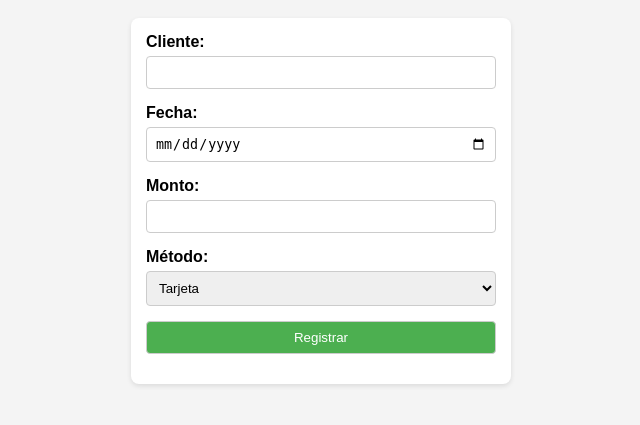
After one commit to AynorEL/SistemaWebHotel, a PHP site: page /crearpago.php in a window 1280 px wide. The commit adds this page. Shown: the top 425 px of the page, without its empty margins (319-959 px from the left). Run offline with PHP 8.4, Linux system fonts and the light colour scheme; a stand-in replaces the project's code that opens the database connection.

Commit message:
visualicacion de pagos

```diff
--- a/app/parciales/barra_lateral.php
+++ b/app/parciales/barra_lateral.php
@@ -25,8 +25,8 @@
         <i class="fas fa-money-check-alt"></i> Pagos
     </a>
     <div id="pagosSubmenu" class="collapse ps-3">
-        <a href="../pagos/listado.php" class="text-white d-block py-2 ajax-link">Listado de Pagos</a>
-        <a href="../pagos/nuevo.php" class="text-white d-block py-2 ajax-link">Añadir Pago</a>
+        <a href="/SistemaWebHotel/app/vistas/pagos/index.php" class="text-white d-block py-2 ajax-link">Listado de Pagos</a>
+        <a href="/SistemaWebHotel/app/vistas/pagos/crearpago.php" class="text-white d-block py-2 ajax-link">Añadir Pago</a>
     </div>
 
     <!-- Submenú de Usuarios -->
--- /dev/null
+++ b/app/vistas/pagos/crearpago.php
@@ -0,0 +1,70 @@
+<!DOCTYPE html>
+<html lang="es">
+<head>
+    <meta charset="UTF-8">
+    <meta name="viewport" content="width=device-width, initial-scale=1.0">
+    <title>Registrar Pago</title>
+    <style>
+        body {
+            font-family: Arial, sans-serif;
+            background-color: #f4f4f4;
+            padding: 10px;
+        }
+        .form-container {
+            background-color: #fff;
+            padding: 15px;
+            border-radius: 8px;
+            box-shadow: 0 2px 5px rgba(0, 0, 0, 0.1);
+            max-width: 350px;
+            margin: auto;
+        }
+        label {
+            display: block;
+            margin-bottom: 5px;
+            font-weight: bold;
+        }
+        input[type="text"], input[type="number"], input[type="date"], select, input[type="submit"] {
+            width: 100%;
+            padding: 8px;
+            margin-bottom: 15px;
+            border: 1px solid #ccc;
+            border-radius: 4px;
+            box-sizing: border-box;
+        }
+        input[type="submit"] {
+            background-color: #4CAF50;
+            color: white;
+            cursor: pointer;
+        }
+        input[type="submit"]:hover {
+            background-color: #45a049;
+        }
+    </style>
+</head>
+<body>
+
+<div class="form-container">
+    <form action="/submit-payment" method="post">
+        <label for="cliente">Cliente:</label>
+        <input type="text" id="cliente" name="cliente" required>
+
+        <label for="fecha">Fecha:</label>
+        <input type="date" id="fecha" name="fecha" required>
+
+        <label for="monto">Monto:</label>
+        <input type="number" id="monto" name="monto" step="0.01" required>
+
+        <label for="metodo">Método:</label>
+        <select id="metodo" name="metodo" required>
+            <option value="tarjeta">Tarjeta</option>
+            <option value="transferencia">Transferencia</option>
+            <option value="efectivo">Efectivo</option>
+            <option value="paypal">PayPal</option>
+        </select>
+
+        <input type="submit" value="Registrar">
+    </form>
+</div>
+
+</body>
+</html>
```
Also changed, not shown: app/controladores/PagoControlador.php (added, +20 -0 lines), app/vistas/pagos/crear.php (+34 -0 lines), app/vistas/pagos/editar.php (+45 -0 lines), app/vistas/pagos/index.php (+41 -1 lines).
